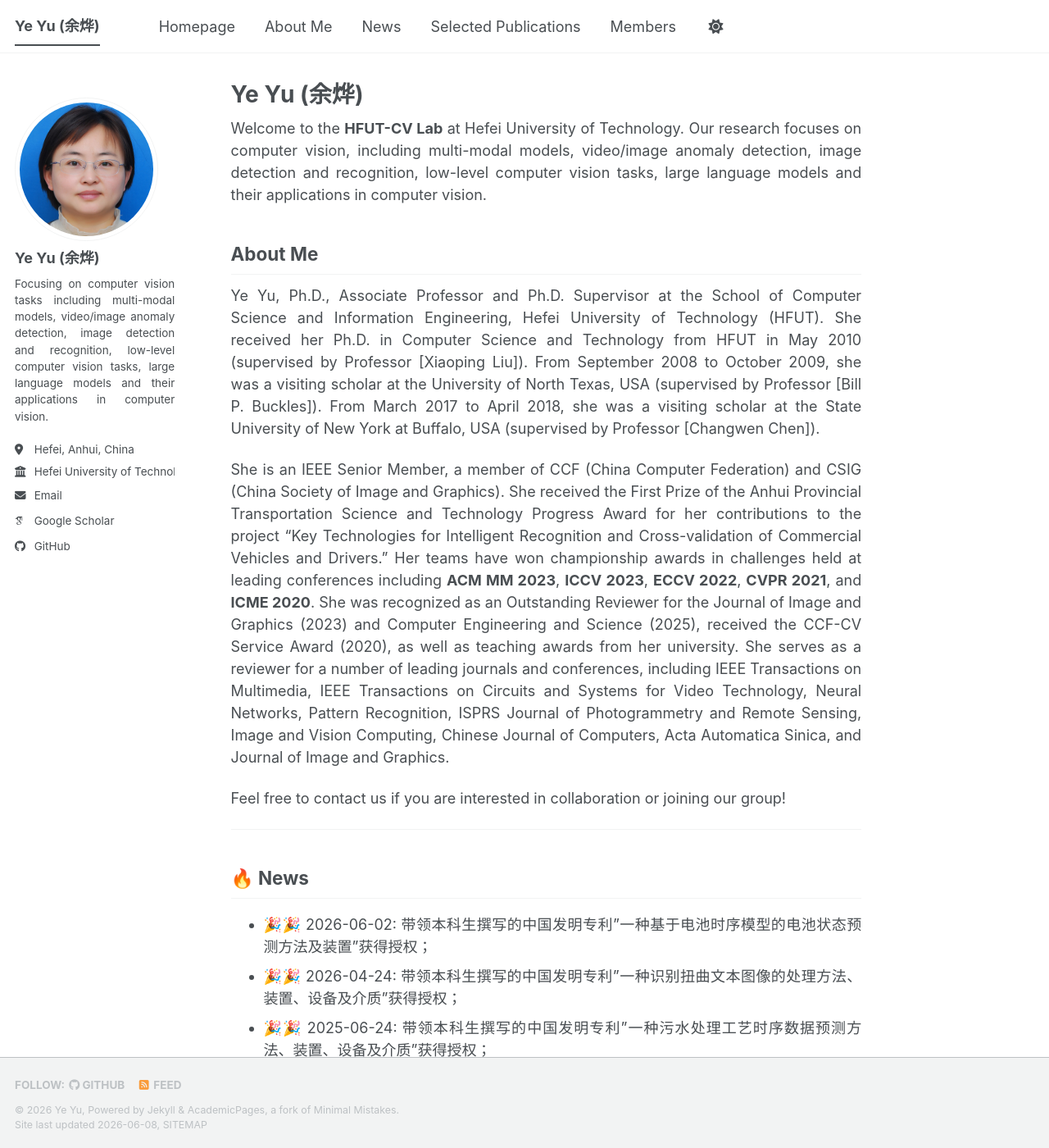
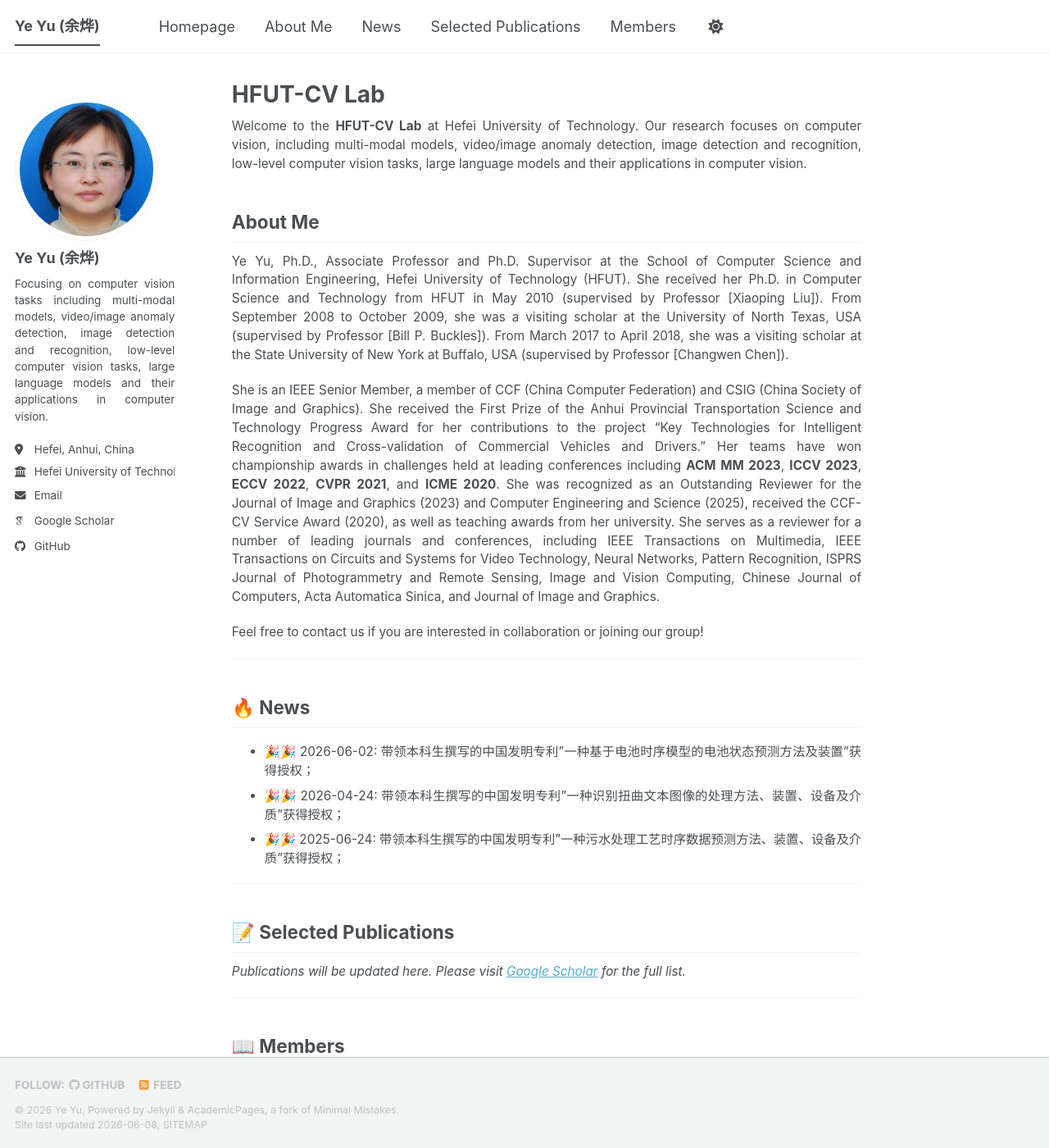
Before and after one commit to HFUT-CV/HFUT-CV.github.io, a Jekyll site: the page built from _pages/about.md, in a window 1280 px wide and 1400 px high. Shown: the whole window at 82% size. Built offline with Jekyll 4.4.1, drawn with Linux system fonts in a browser that asks for light colours; some web fonts are replaced; a script bundle is joined from its source files by our own code; library files that are not in the unit come from our copies; part of the change alters nothing that is shown.

Commit message:
Adjust right-side font size smaller, increase sidebar-content gap, change page title to HFUT-CV Lab

```diff
--- a/_pages/about.md
+++ b/_pages/about.md
@@ -1,6 +1,6 @@
 ---
 permalink: /
-title: "Ye Yu (余烨)"
+title: "HFUT-CV Lab"
 author_profile: true
 redirect_from:
   - /about/
@@ -8,16 +8,24 @@ redirect_from:
 ---
 
 <style>
-/* 正文段落两端对齐 */
+/* 正文段落两端对齐 + 字体缩小一号 */
 .page__content p,
-.page__content li {
+.page__content li,
+.page__content dl {
   text-align: justify;
   text-justify: inter-word;
+  font-size: 0.85em;
 }
 /* 侧边栏个人简介两端对齐 */
 .author__bio {
   text-align: justify;
   text-justify: inter-word;
+}
+/* 左右栏中间间距加宽 */
+@media screen and (min-width: 1024px) {
+  .page {
+    padding-left: 3em !important;
+  }
 }
 </style>
 
```
